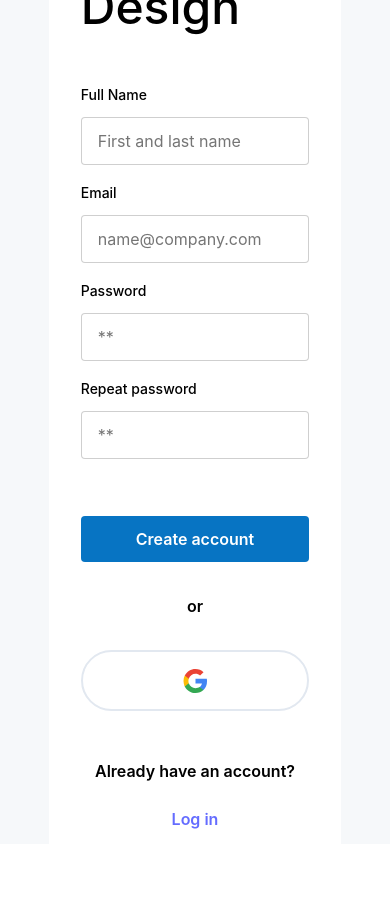
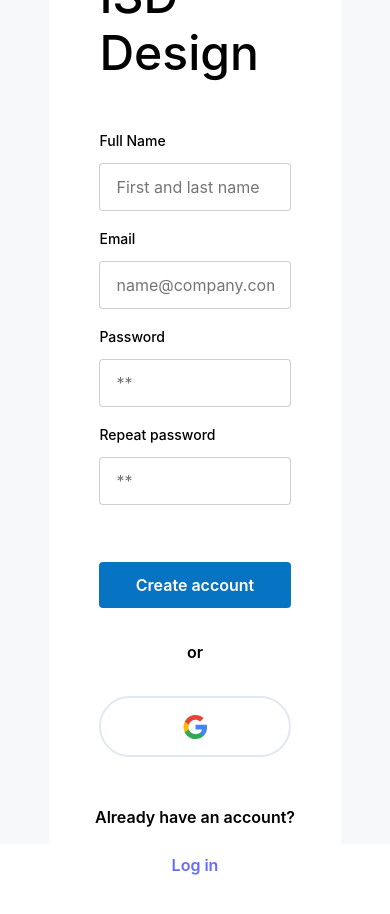
Before and after one commit to Alforoan/ISDFE, a React (Vite) app in the folder isd-app/: page /signup in a window 390 px wide. Shown: the top 914 px of the page. Built offline with nearby package versions, Linux system fonts and the light colour scheme; no server answers.

Commit message:
added password validations
fixed media queries for signup and login pages

fixed error message position

```diff
--- a/isd-app/src/pages/SignUp/SignUp.jsx
+++ b/isd-app/src/pages/SignUp/SignUp.jsx
@@ -20,8 +20,24 @@ const errorSchema = yup
     password: yup
       .string()
       .required("No password provided.")
-      .min(8, "Password is too short - should be 8 chars minimum.")
-      .matches(/[a-zA-Z]/, "Password can only contain Latin letters."),
+      .min(8, "Password is too short - should be at least 8 letters.")
+      .matches(
+        /^[a-zA-Z0-9~`!@#$%^&*()_\-+={[}\]\|\\:;"'<,>.\?\/]+$/,
+        "Password can only contain latin letters, numbers and symbols."
+      )
+      .matches(
+        /[A-Z]/,
+        "The password should contain at least one uppercase letter"
+      )
+      .matches(
+        /[a-z]/,
+        "The password should contain at least one lowercase letter"
+      )
+      .matches(
+        /[~`!@#$%^&*()_\-+={[}\]\|\\:;"'<,>.\?\/]/,
+        "The password should contain at least one symbol"
+      )
+      .matches(/[0-9]/, "The password should contain at least one number"),
     passwordConfirmation: yup
       .string()
       .oneOf([yup.ref("password"), null], "Passwords must match")
--- a/isd-app/src/styles/_formstyles.scss
+++ b/isd-app/src/styles/_formstyles.scss
@@ -64,15 +64,24 @@
 	}
 }
 
-@media (min-width: 20rem) and (max-width: 75rem) {
+@media (max-width: 127rem) {
 	.form-container {
 		.form {
 			width: 75vw;
+			max-width: 55rem;
 		}
 	}
 }
 
-@media (min-width: 20rem) and (max-width: 48rem) {
+@media (max-width: 60rem) {
+	.form-container {
+		.form {
+			padding: 3rem 13vw;
+		}
+	}
+}
+
+@media (max-width: 40rem) {
 	.form-container {
 		.form {
 			.button-container {
@@ -80,32 +89,22 @@
 				justify-content: center;
 				align-items: center;
 				flex-direction: column;
-				margin: 2.5rem 0 3.75rem 0;
+				margin-top: 2.5rem;
 				.loading-message,
 				.success-message,
 				.error-message {
-					top: 60%;
+					top: 66%;
 				}
 				.back-to-login {
 					text-wrap: nowrap;
 					display: flex;
 					align-items: center;
 					flex-direction: column;
+					margin: 0;
 				}
-			}
-		}
-	}
-}
-
-@media (min-width: 20rem) and (max-width: 40.875rem) {
-	.form-container {
-		.form {
-			padding: 3rem 2rem;
-			.button-container {
 				.google-icon {
 					margin-right: 0rem;
 				}
-
 				.google-login div span {
 					display: none;
 				}
```
